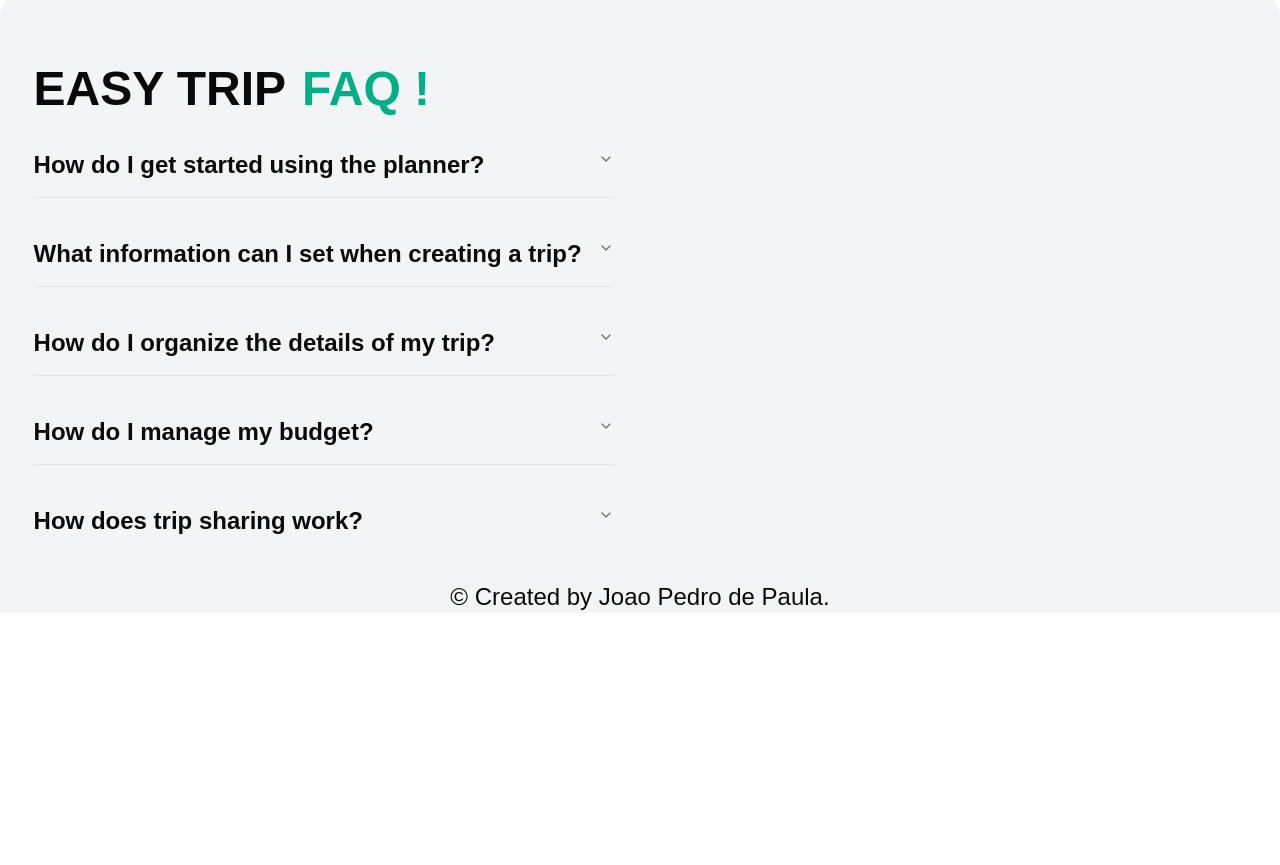
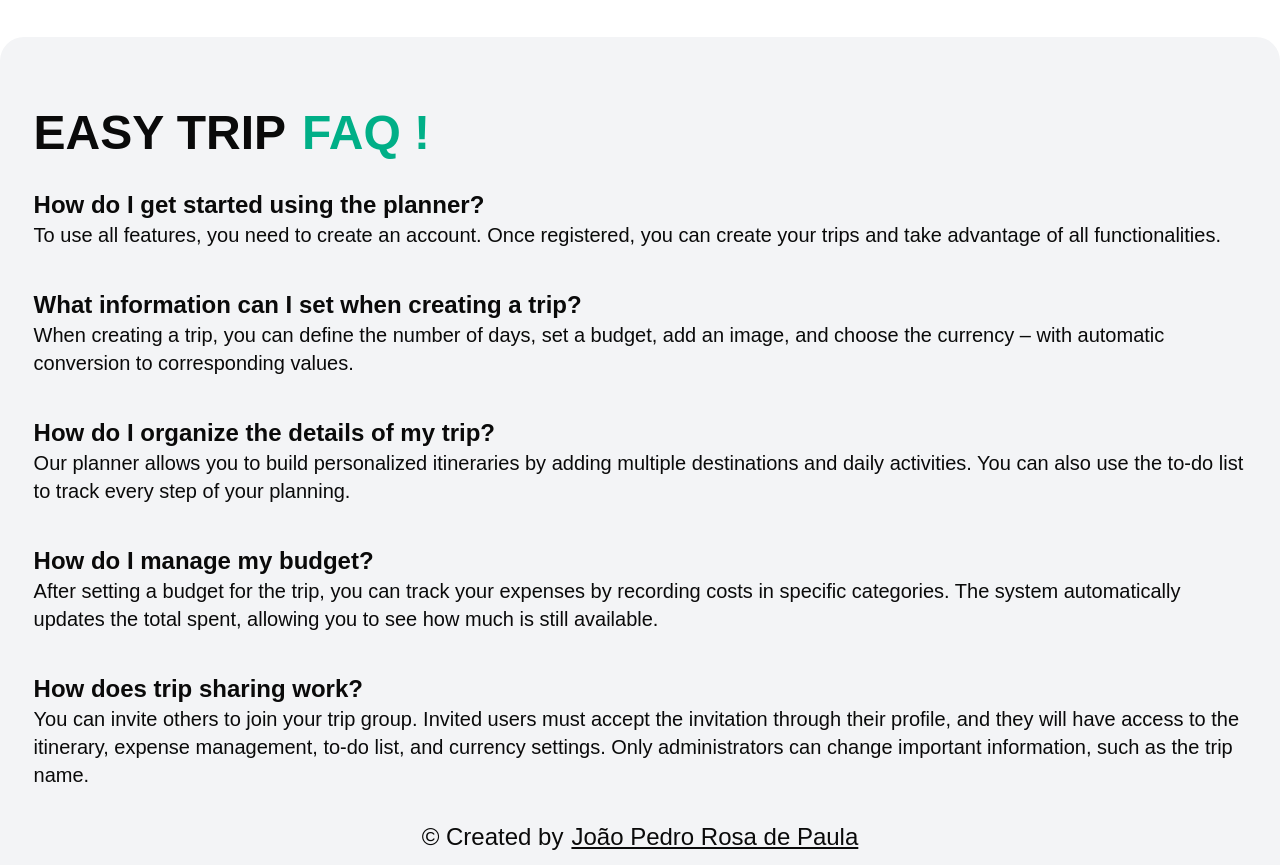
Before and after one commit to jp9141joao/easy-trip-prototype-v2, a React (Vite) app in the folder frontend/: page /home in a window 1280 px wide. Shown: the part 2880-3745 px from the top of the page. Before the commit the page ends 3493 px from the top, so only its background shows below. Built offline with nearby package versions, Linux system fonts and the light colour scheme.

Commit message:
Pending changes exported from your codespace

```diff
--- a/frontend/src/components/Footer.tsx
+++ b/frontend/src/components/Footer.tsx
@@ -1,3 +1,4 @@
+import { Link } from "react-router-dom";
 import {
     Accordion,
     AccordionContent,
@@ -43,33 +44,33 @@ export const Footer = () => {
                         </strong>
                     </h1>
                 </div>
-                <div>
-                    <Accordion
-                        type="single"
-                        className="w-full grid gap-3 sm:gap-6"
-                        collapsible
-                    >
+                <div className="w-full grid gap-10 mt-3 ">
                     {
                         questions.map((item: any, index: number) => (
-                                <AccordionItem
+                            <div
                                 key={index}
-                                    value={`item-${index + 1}`}
+                                className=""
                             >
-                                    <AccordionTrigger className="text-lg sm:text-2xl">
+                                <h3 className="text-lg sm:text-2xl font-semibold">
                                     { item.question }
-                                    </AccordionTrigger>
-                                    <AccordionContent className="sm:text-xl">
+                                </h3>
+                                <p className="sm:text-xl">
                                     { item.answer }
-                                    </AccordionContent>
-                                </AccordionItem>
+                                </p>
+                            </div>
                         ))
                     }
-                    </Accordion>
                 </div>
-                <div className="w-full mt-2">
+                <div className="w-full flex justify-center gap-2 text-center my-3">
                     <p className="text-lg sm:text-2xl text-center">
-                        © Created by Joao Pedro de Paula.
+                        © Created by
                     </p>
+                    <a
+                        href="https://www.linkedin.com/in/joaopedrorosadepaula/"
+                        className="text-lg sm:text-2xl text-center underline"
+                    >
+                        João Pedro Rosa de Paula
+                    </a>
                 </div>
             </div>
         </div>
--- a/frontend/src/components/HomePage/FeaturesSection.tsx
+++ b/frontend/src/components/HomePage/FeaturesSection.tsx
@@ -74,7 +74,7 @@ export const FeaturesSection = () => {
                                         src={ item.url }
                                         alt={ item.title }
                                         loading='eager'
-                                        className='rounded-2xl'
+                                        className='rounded-2xl xs:h-[40vh] lg:h-[44vh]'
                                     />
                                 </div>
                                 <div className='bg-gray-200 dark:bg-gray-900 rounded-2xl shadow-md -mt-14 mb-10 lg:mb-14 ml-8 sm:ml-20 lg:ml-8 p-3 z-50'>
@@ -109,7 +109,7 @@ export const FeaturesSection = () => {
                                         src={ item.url }
                                         alt={ item.title }
                                         loading='eager'
-                                        className='rounded-2xl'
+                                        className='rounded-2xl xs:h-[40vh] lg:h-[44vh]'
                                     />
                                 </div>
                                 <div className='bg-gray-200 dark:bg-gray-900 rounded-2xl shadow-md -mt-14 mb-10 lg:mb-14 ml-8 sm:ml-20 lg:ml-8 p-3 z-50'>
--- a/frontend/src/components/LoginPage/LoginGoogle.tsx
+++ b/frontend/src/components/LoginPage/LoginGoogle.tsx
@@ -5,10 +5,10 @@ import IconGoogle from "../../assets/login/icon-google.png"
 export default function LoginGoogle({ type }: { type: 'Login' | 'Register' }) {
 
     return (
-        <div className="grid place-items-center items-center gap-4 mt-4">
+        <div className="grid place-items-center items-center gap-4 mt-4 text-base lg:text-sm 2xl:text-base">
             <div className="flex justify-center items-center gap-2">
                 <Separator className="bg-black dark:bg-white" />
-                <span className="text-sm text-black dark:text-white">
+                <span className=" text-black dark:text-white">
                     OR
                 </span>
                 <Separator className=" bg-black dark:bg-white" />
@@ -23,7 +23,7 @@ export default function LoginGoogle({ type }: { type: 'Login' | 'Register' }) {
                         alt="icon-google"
                         className="w-6 h-6 rounded-4xl"
                     />
-                    <p className="text-base">
+                    <p>
                         { type } with Google
                     </p>
                 </Button>
--- a/frontend/src/components/LoginPage/SignInPage/RegisterRedirect.tsx
+++ b/frontend/src/components/LoginPage/SignInPage/RegisterRedirect.tsx
@@ -3,7 +3,7 @@ import { Link } from "react-router-dom";
 export default function RegisterRedirect() {
 
     return (
-        <div className="flex gap-1 justify-center mt-4">
+        <div className="flex gap-1 justify-center text-base lg:text-sm 2xl:text-base mt-4">
             <p>
                 Don't have an account?
             </p>
--- a/frontend/src/components/LoginPage/SignInPage/SignInFormSection.tsx
+++ b/frontend/src/components/LoginPage/SignInPage/SignInFormSection.tsx
@@ -66,7 +66,7 @@ export default function SignInFormSection
                 <Button
                     size={"xl"}
                     onClick={handleSignIn}
-                    className="w-full text-base sm:text-xl font-semibold"
+                    className="w-full text-base sm:text-xl lg:text-base font-semibold"
                 >
                     {
                         loading ?
--- a/frontend/src/components/LoginPage/SignInPage/WelcomeSection.tsx
+++ b/frontend/src/components/LoginPage/SignInPage/WelcomeSection.tsx
@@ -3,17 +3,17 @@ export default function WelcomeSection() {
     return (
         <div className="grid gap-1 text-center">
             <div>
-                <p className="text-xl sm:text-2xl text-gray-800 dark:text-gray-200">
+                <p className="text-xl sm:text-2xl lg:text-xl 2xl:text-2xl text-gray-800 dark:text-gray-200">
                     Welcome to
                 </p>
             </div>
             <div>
-                <h1 className="text-6xl sm:text-7xl font-semibold">
+                <h1 className="text-6xl sm:text-7xl lg:text-6xl 2xl:text-7xl font-semibold lg:-mt-1 2xl:-mt-2">
                     Easy Trip!
                 </h1>
             </div>
             <div>
-                <p className="text-xl sm:text-2xl text-gray-800 dark:text-gray-200">
+                <p className="text-xl sm:text-2xl lg:text-xl 2xl:text-2xl text-gray-800 dark:text-gray-200">
                     Let's sign in to your account.
                 </p>
             </div>
--- a/frontend/src/components/LoginPage/SignUpPage/BrandSection.tsx
+++ b/frontend/src/components/LoginPage/SignUpPage/BrandSection.tsx
@@ -3,17 +3,17 @@ export default function BrandSection() {
     return (
         <div className="grid gap-1 text-center">
             <div>
-                <p className="text-xl sm:text-2xl text-gray-800 dark:text-gray-200">
+                <p className="text-xl sm:text-2xl lg:text-xl text-gray-800 dark:text-gray-200">
                     Join the family of
                 </p>
             </div>
             <div>
-                <h1 className="text-6xl sm:text-7xl font-semibold">
+                <h1 className="text-6xl sm:text-7xl lg:text-6xl font-semibold lg:-mt-1 2xl:-mt-2">
                     Easy Trip!
                 </h1>
             </div>
             <div>
-                <p className="text-xl sm:text-2xl text-gray-800 dark:text-gray-200">
+                <p className="text-xl sm:text-2xl lg:text-xl text-gray-800 dark:text-gray-200">
                     Sign up and explore the world.
                 </p>
             </div>
--- a/frontend/src/components/LoginPage/SignUpPage/LogOnRedirect.tsx
+++ /dev/null
@@ -1,8 +0,0 @@
-export default function LogOnRedirect() {
-
-    return (
-        <div>
-
-        </div>
-    )
-}
--- a/frontend/src/components/LoginPage/SignUpPage/SignUpFormSection.tsx
+++ b/frontend/src/components/LoginPage/SignUpPage/SignUpFormSection.tsx
@@ -83,7 +83,7 @@ export default function SignUpFormSection
                 <Button
                     size={"xl"}
                     onClick={handleSignUp}
-                    className="w-full text-base sm:text-xl font-semibold"
+                    className="w-full text-base sm:text-xl lg:text-base font-semibold"
                 >
                     {
                         loading ?
--- a/frontend/src/components/ui/LayoutPage.tsx
+++ b/frontend/src/components/ui/LayoutPage.tsx
@@ -3,7 +3,7 @@ import React from "react";
 export default function LayoutPage({ children }: { children: React.ReactNode }){
 
     return (
-        <div className='lg:grid lg:place-items-center lg:items-center'>
+        <div className=''>
             <div className='max-w-[100rem]'>
                 { children }
             </div>
```
Also changed, not shown: frontend/src/components/HomePage/PopularPlaces.tsx (+11 -8 lines), 1 other file (tests, documents, lock files or other folders). Lines whose indentation alone changed are shown as unchanged.
